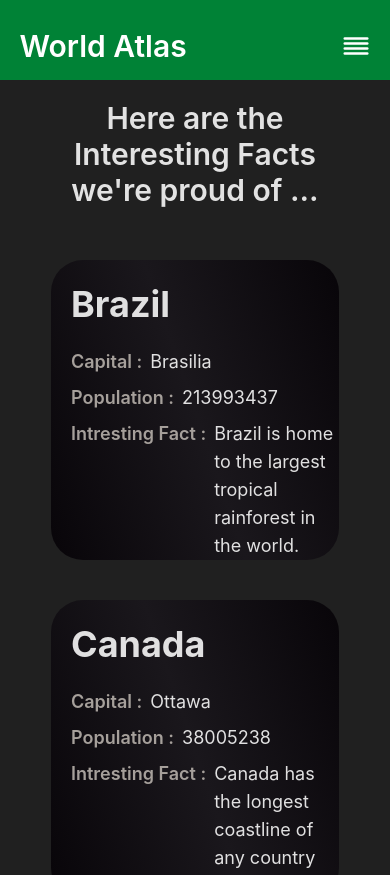
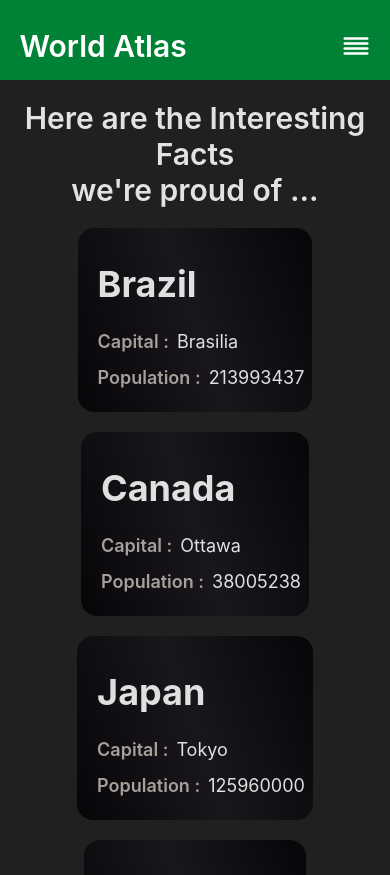
Before and after one commit to Shaanworkspace/World-Talks, a React (Vite) app: page /world-Talks/about in a window 390 px wide. Shown: the top 875 px of the page. Built offline with nearby package versions, Linux system fonts and the light colour scheme.

Commit message:
responsive

```diff
--- a/src/Components/UI/SearchFilter.jsx
+++ b/src/Components/UI/SearchFilter.jsx
@@ -17,11 +17,11 @@ const SearchFilter = ({ search, setSearch, filter, setFilter, Data, setData }) =
 
     console.log(search, filter);
     return (
-        <div className='h-16 flex flex-wrap justify-center md:justify-between mt-6 mb-6 items-center ' >
+        <div className='h-16 flex flex-wrap sm:flex-row  justify-center sm:justify-between mt-6 mb-6 items-center ' >
             <div>
                 <input type="text" value={search} onChange={handleInput} placeholder='Search Country' className='rounded-lg h-10 min-w-md border-2 pl-3 ' />
             </div>
-            <div className='flex min-w-md md:min-w-sm justify-between '>
+            <div className='sm:ml-3 lg:ml-0 flex min-w-md md:min-w-sm justify-between '>
                 <div className='flex gap-1'>
                     <ButtonNormal value="" text="Asc" onClick={() => SortHandler("Asc", Data, setData)} />
                     <ButtonNormal value="" text="Desc" onClick={() => SortHandler("Desc", Data, setData)} />
--- a/src/Pages/About.jsx
+++ b/src/Pages/About.jsx
@@ -4,32 +4,32 @@ import countryData from "../API/countryData.json"
 
 const About = () => {
     return (
-        <section className=' w-full flex items-center justify-center pt-20'  >
-            <div className='w-[80%]'>
+        <section className=' w-full flex items-center justify-center pt-20 '  >
+            <div className='w-[96%] md:w-[80%] flex flex-col justify-center  '>
                 <h1 className='text-3xl font-semibold text-center py-5'>Here are the Interesting Facts <br /> we're proud of ...</h1>
-                <div className="cards-section  py-5 flex flex-wrap  ">
+                <div className="flex flex-wrap gap-5 justify-center mb-4">
                     {
-                        countryData.map((data,idx) => {
+                        countryData.map((data, idx) => {
                             return <>
-                                <div className=" card text-lg gap-4 m-3  whitespace-wrap" key={idx}>
-                                    <div className="max-w-100 md:max-w-120 md:min-w-120 bg-[linear-gradient(71deg,#080509,#1a171c,#080509)]  rounded-4xl pl-5 pr-1 min-h-70">
-                                        <div className=' py-6 text-4xl font-bold' >{data.countryName}</div>
+                                <card className="text-lg whitespace-wrap " key={idx}>
+                                    <div className="py-3 max-w-70 lg:max-w-120 lg:min-w-120 bg-[linear-gradient(71deg,#080509,#1a171c,#080509)]  rounded-2xl pl-5 pr-1 md:min-h-80">
+                                        <div className='py-6 text-4xl font-bold'>{data.countryName}</div>
                                         <div className="">
                                             <div className="flex mb-2 gap-2">
                                                 <h1 className='text-stone-400 font-semibold'>Capital : </h1>
                                                 <div>{data.capital}</div>
                                             </div>
-                                            <div className="flex mb-2 gap-2">
+                                            <div className="flex mb-2 gap-2 pr-1">
                                                 <h1 className='text-stone-400 font-semibold'>Population : </h1>
                                                 <div>{data.population}</div>
                                             </div>
-                                            <div className="flex gap-2 mb-4">
+                                            <div className="hidden md:flex gap-2 mb-4">
                                                 <h1 className='whitespace-nowrap text-stone-400 font-semibold'>Intresting Fact : </h1>
                                                 <div>{data.interestingFact}</div>
                                             </div>
                                         </div>
                                     </div>
-                                </div>
+                                </card>
                             </>
                         })
                     }
--- a/src/Pages/Home.jsx
+++ b/src/Pages/Home.jsx
@@ -8,7 +8,7 @@ const Home = () => {
             <div className='mt-16 md:h-76 w-8/10 flex flex-col md:flex-row gap-4'>
                 <div className="order-2 mt-5 md:order-1 md:w-1/2 flex flex-col justify-center h-full ">
                     <h1 className='whitespace-wrap md:h-30 md:max-w-[600px] md:min-w-[600px] xl:w-full  text-5xl font-bold pb-6'>Explore the World, One  Country at a Time.</h1>
-                    <p className=' w-full md:w-9/10'>Discover the history. culture. and Of every nation. Sort. search. and filter through countries to find the details you need</p>
+                    <p className=' w-full mb-3 md:w-9/10'>Discover the history. culture. and Of every nation. Sort. search. and filter through countries to find the details you need</p>
                     <ButtonArrowRight text={"Start Exploring"}/>
                 </div>
                 <div className="order-1 pt-10 sm:pt-6 md:flex md:w-1/2 md:order-2 ">
```
Also changed, not shown: 1 other file (tests, documents, lock files or other folders).
